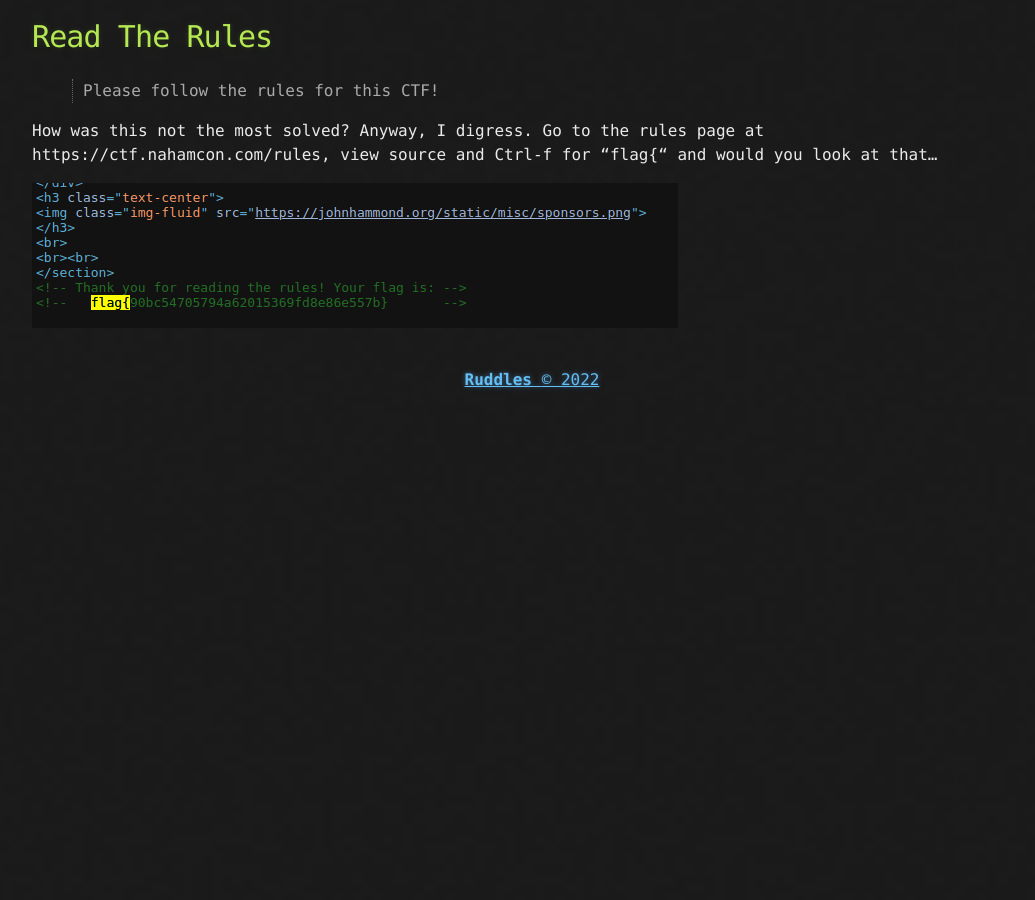
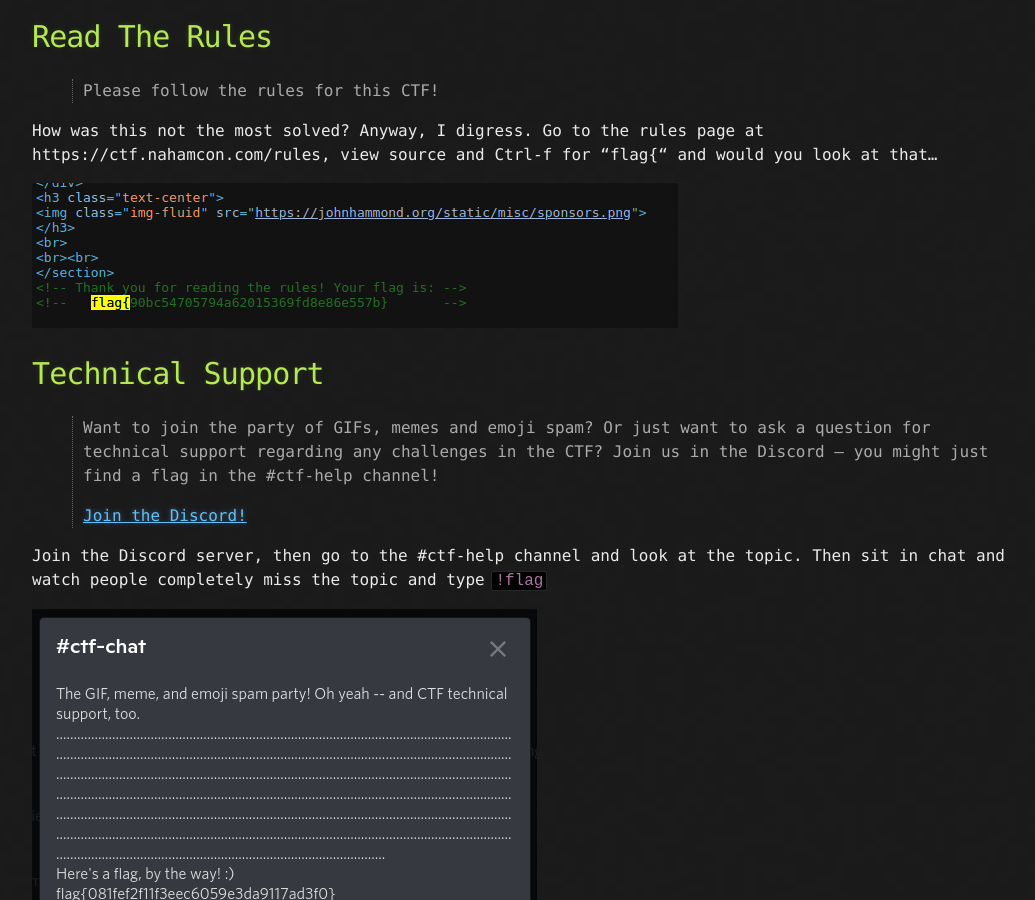
Before and after one commit to ruddles/ruddles.github.io, a Jekyll site: the page built from _posts/2022-05-01-NahamCon-CTF-2022-Warmup-2.md, in a window 1280 px wide and 900 px high, scrolled down 2267 px. Shown: the whole window, without its empty margins (108-1143 px from the left). Built offline with Jekyll 4.4.1, drawn with Linux system fonts in a browser that asks for light colours; before the commit the page ends 2672 px from its top, so only the background shows below that.

Commit message:
Technical support added

```diff
--- a/_posts/2022-05-01-NahamCon-CTF-2022-Warmup-2.md
+++ b/_posts/2022-05-01-NahamCon-CTF-2022-Warmup-2.md
@@ -94,3 +94,13 @@ Running that and boom, the flag is dumped. `flag{de8b6655b538a0bf567b79a14f2669f
 How was this not the most solved?  Anyway, I digress.  Go to the rules page at https://ctf.nahamcon.com/rules, view source and Ctrl-f for "flag{" and would you look at that...
 
 ![screenshot of the source]({{ site.url }}/assets/post-images/nahamcon-warmup/read-the-rules-source.png)
+
+# Technical Support
+
+> Want to join the party of GIFs, memes and emoji spam? Or just want to ask a question for technical support regarding any challenges in the CTF? Join us in the Discord -- you might just find a flag in the #ctf-help channel!
+>
+>[Join the Discord!](https://discord.com/invite/ucCz7uh)
+
+Join the Discord server, then go to the #ctf-help channel and look at the topic.  Then sit in chat and watch people completely miss the topic and type `!flag`
+
+![screenshot of discord topic]({{ site.url }}/assets/post-images/nahamcon-warmup/technical-support-topic.png)
```
Also changed, not shown: assets/post-images/nahamcon-warmup/technical-support-topic.png (added).
